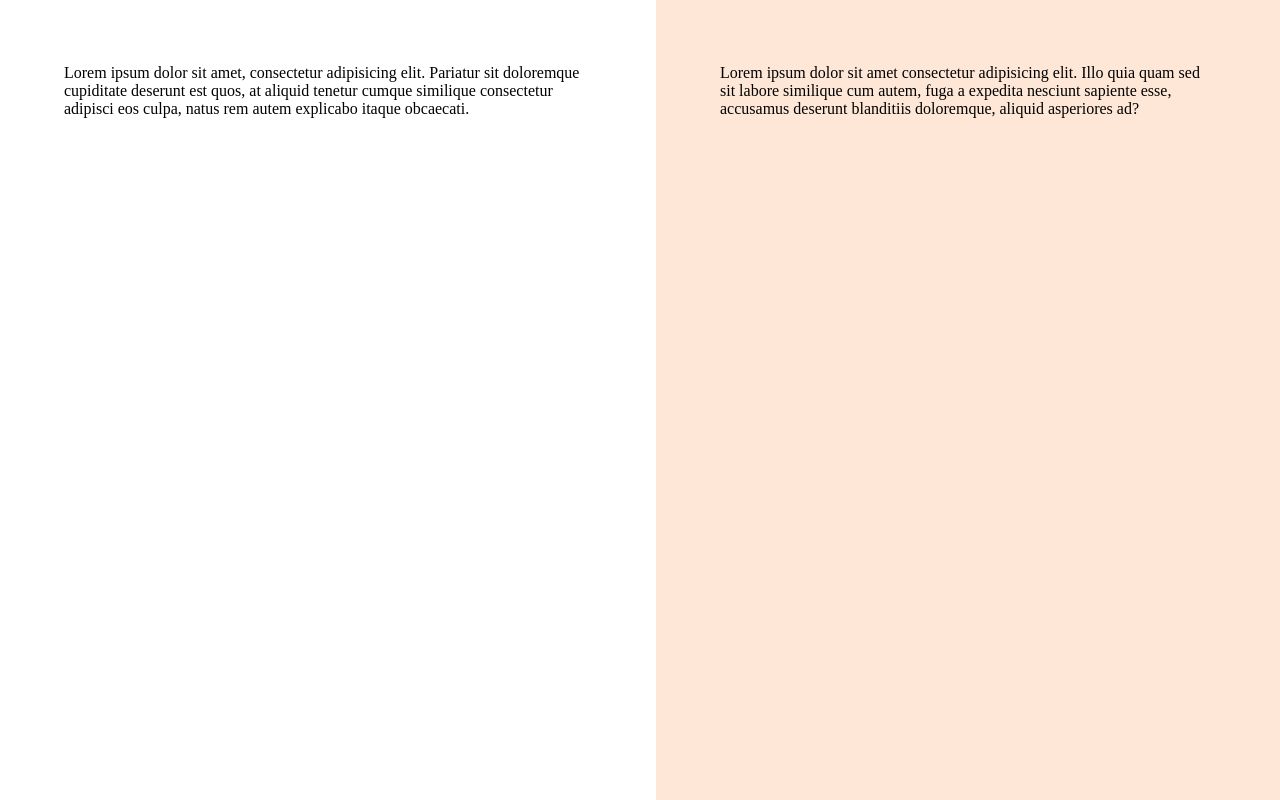
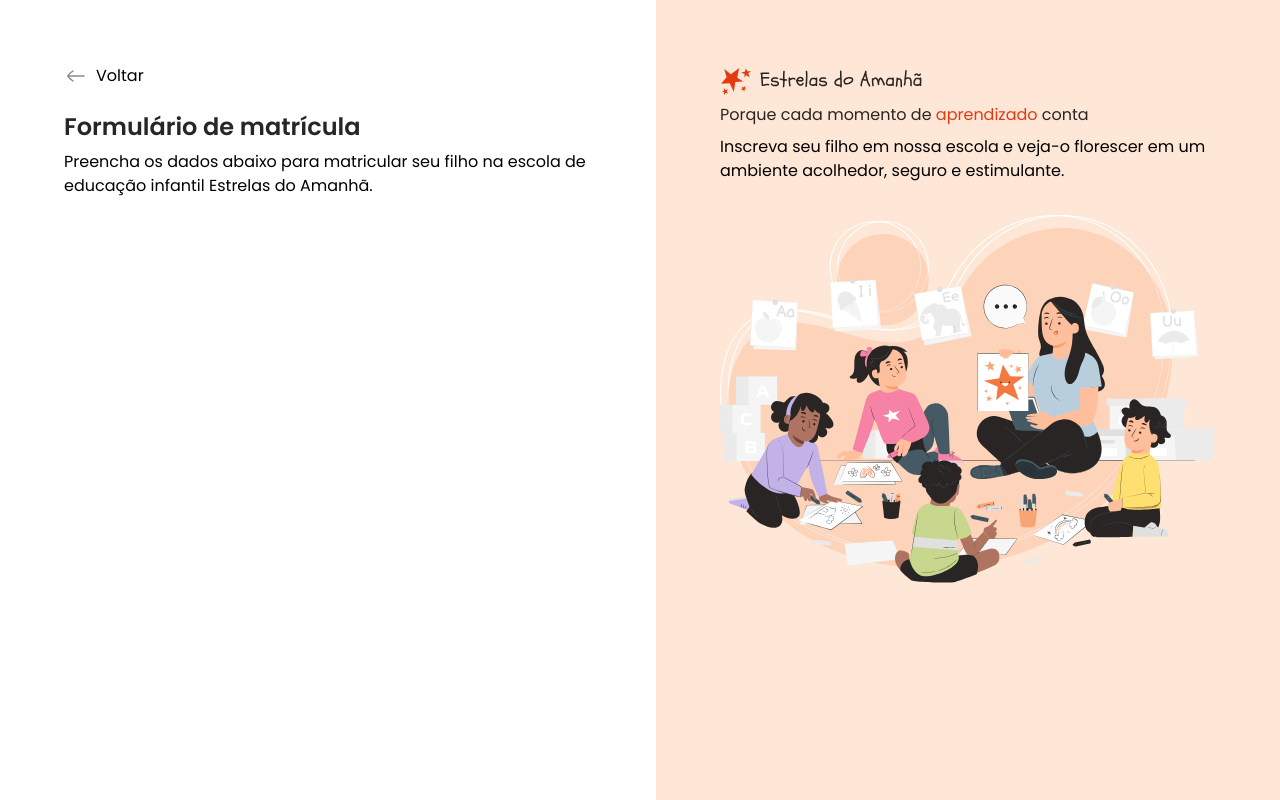
Before and after one commit to ErediaB/MATRICULA.F, a plain HTML site: page index.html in a window 1280 px wide. Drawn offline with Linux system fonts and the light colour scheme.

Commit message:
Conteúdo aside e conteúdo inicial do main

```diff
--- a/index.html
+++ b/index.html
@@ -17,11 +17,31 @@
     <div id="app">
 
         <main>
-            <div class="main-container">Lorem ipsum dolor sit amet, consectetur adipisicing elit. Pariatur sit doloremque cupiditate deserunt est quos, at aliquid tenetur cumque similique consectetur adipisci eos culpa, natus rem autem explicabo itaque obcaecati.</div>
+            <div class="main-container">
+                <div class="back">
+                    <img src="assets/icons/arrow-left-02.svg" alt="Ìcone de voltar">
+                    <span>Voltar</span>
+                </div>
+
+                <h1>Formulário de matrícula</h1>
+                <p>Preencha os dados abaixo para matricular seu filho na escola de educação infantil Estrelas do Amanhã.</p>
+            </div>
         </main>
 
         <aside>
-            <div class="aside-container">Lorem ipsum dolor sit amet consectetur adipisicing elit. Illo quia quam sed sit labore similique cum autem, fuga a expedita nesciunt sapiente esse, accusamus deserunt blanditiis doloremque, aliquid asperiores ad?</div>
+            <div class="aside-container">
+                <header>
+                    <img src="assets/icons/Frame 48095956.svg" alt="Logo estrelas do amanhã">
+                    <h2>Porque cada momento de
+                        <span>aprendizado</span>
+                        conta
+                    </h2>
+                    <p>Inscreva seu filho em nossa escola e veja-o florescer em um ambiente acolhedor, seguro e estimulante.</p>
+                </header>
+
+                <img src="assets/Illustration.svg" alt="Ilustração de uma professora com crianças prestando atençaõ"
+
+            </div>
         </aside>
 
 
--- a/styles/global.css
+++ b/styles/global.css
@@ -6,7 +6,7 @@
 
 :root {
     --font-family: 'Poppins', sans-serif;
-    --text: 400 1rem/1.5 var(--font-fammily);
+    --text: 400 1rem/1.5 var(--font-family);
     --text-sm: 400 0.875rem/1.4 var(--font-family);
 
     --text-primary: #292524;
@@ -25,4 +25,15 @@
 
 body {
     overflow: hidden; /* sem rolagem e sem transbordar*/
+    font: var(--text);
+    color: var(var(--text-secondary));
 }
+
+h1, h2 {
+    color: var(--text-primary);
+}
+
+img {
+    max-width: 100%;
+    height: auto;
+}
--- a/styles/layout.css
+++ b/styles/layout.css
@@ -1,5 +1,5 @@
 #app {
-    display: grid;
+    display: grid; /*organiza linhas e colunas ao msm tempo*/
     grid-template-columns: 51.25% 48.75%;
 
     height: 100vh; /* VH significa toda parte visivel*/
@@ -14,6 +14,18 @@ main {
         max-width: 33rem;
         margin-left: auto;
     }
+
+    & .back {
+        display: flex; /* organiza em uma linha ou coluna*/
+        align-items: center;
+        gap: .5rem;
+        margin-bottom: 1.5rem;
+    }
+
+    & h1{
+        font: 600 1.5rem/1.25 var(--font-family);
+        margin-bottom: .5rem;
+    }
 }
 
 /* main .main-container{} funciona em TDS os navegadores
@@ -25,5 +37,17 @@ aside {
 
     & .aside-container {
         max-width: 31rem;
+
+        & > img {
+            margin-top: 2rem;
+        }
+    }
+
+    & h2 {
+        font: 600 2.5/1.25 var(--font-family);
+        margin-bottom: .5rem;
+        & span {
+            color: var(--text-highlight);
+        }
     }
 }
```
